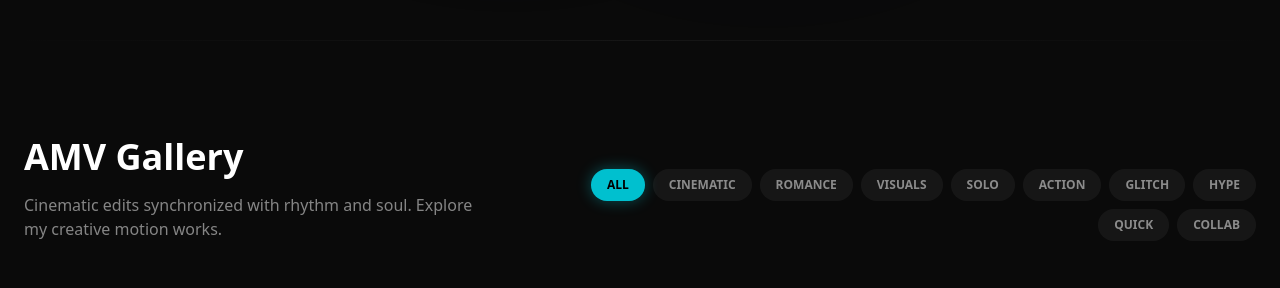
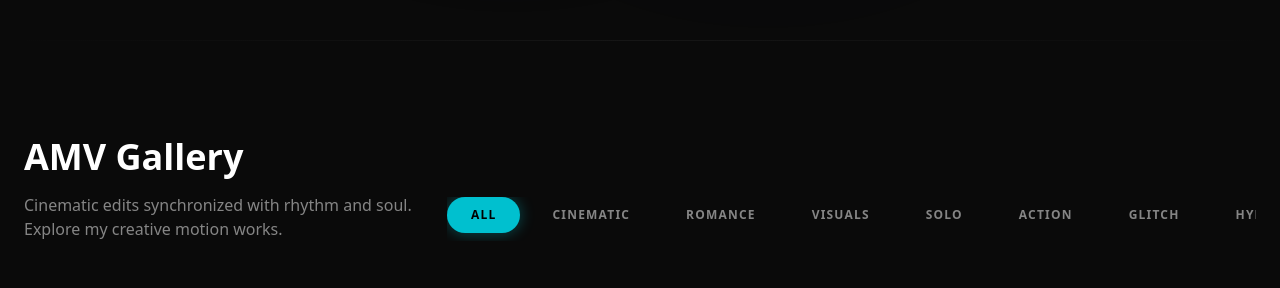
Before and after one commit to Gansputra/gansputra.vercel.app, a Next.js app: page / in a window 1280 px wide. Shown: the part 760-1048 px from the top of the page. Built offline with nearby package versions, Linux system fonts and the light colour scheme; grey boxes are pictures that could not be loaded.

Commit message:
replaced position of experience's card

```diff
--- a/src/app/globals.css
+++ b/src/app/globals.css
@@ -142,4 +142,34 @@
     -moz-osx-font-smoothing: grayscale;
     transition: background-color 0.3s, color 0.3s;
   }
+
+  /* Custom Scrollbar */
+  ::-webkit-scrollbar {
+    width: 6px;
+    height: 6px;
+  }
+
+  ::-webkit-scrollbar-track {
+    background: #0a0a0a;
+  }
+
+  ::-webkit-scrollbar-thumb {
+    background: #222;
+    border-radius: 10px;
+    border: 1px solid rgba(255, 255, 255, 0.05);
+  }
+
+  ::-webkit-scrollbar-thumb:hover {
+    background: var(--primary);
+  }
+
+  /* Hide scrollbar utility */
+  .no-scrollbar::-webkit-scrollbar {
+    display: none;
+  }
+
+  .no-scrollbar {
+    -ms-overflow-style: none;
+    scrollbar-width: none;
+  }
 }
--- a/src/components/sections/AboutSection.tsx
+++ b/src/components/sections/AboutSection.tsx
@@ -13,9 +13,9 @@ export const AboutSection = () => {
     ];
 
     const stats = [
-        { label: "Editing", value: "3+", color: "text-primary" },
-        { label: "Coding", value: "1+", color: "text-secondary" },
-        { label: "Designing", value: "3+", color: "text-white" },
+        { label: "Editing Experience", value: "3+", years: "2023 — 2026", color: "text-primary" },
+        { label: "Coding Journey", value: "1+", years: "2025 — 2026", color: "text-secondary" },
+        { label: "Design Projects", value: "3+", years: "2023 — 2026", color: "text-white" },
     ];
 
     const [currentStat, setCurrentStat] = React.useState(0);
@@ -32,14 +32,14 @@ export const AboutSection = () => {
             <div className="max-w-7xl mx-auto">
                 <div className="grid grid-cols-1 lg:grid-cols-2 gap-16 items-center">
                     <motion.div
-                        initial={{ opacity: 0, scale: 0.9 }}
-                        whileInView={{ opacity: 1, scale: 1 }}
+                        initial={{ opacity: 0 }}
+                        whileInView={{ opacity: 1 }}
                         transition={{ duration: 0.8 }}
                         viewport={{ once: true }}
                         className="relative group p-4"
                     >
-                        {/* Rotating Outer Ring (Cyberpunk Style) */}
-                        <div className="absolute inset-0 bg-gradient-to-tr from-primary via-transparent to-secondary rounded-full animate-spin-slow opacity-30 group-hover:opacity-100 blur-sm transition-opacity" />
+                        {/* Static Outer Ring */}
+                        <div className="absolute inset-0 bg-gradient-to-tr from-primary via-transparent to-secondary rounded-full opacity-30 group-hover:opacity-60 blur-sm transition-opacity" />
 
                         <div className="aspect-square rounded-full overflow-hidden glass-morphism p-2 flex items-center justify-center relative border border-white/10 z-10 backdrop-blur-2xl">
                             <div className="w-full h-full rounded-full flex items-center justify-center overflow-hidden relative bg-black/40">
@@ -57,39 +57,62 @@ export const AboutSection = () => {
                             </div>
                         </div>
 
-                        {/* Rotating floating stats */}
-                        <motion.div
-                            whileHover={{ scale: 1.05 }}
-                            className="absolute -bottom-2 -right-2 md:-bottom-2 md:-right-2 p-5 glass-morphism rounded-2xl shadow-2xl animate-float z-20 border border-white/10 backdrop-blur-3xl min-w-[140px]"
-                        >
-                            <AnimatePresence mode="wait">
-                                <motion.div
-                                    key={currentStat}
-                                    initial={{ opacity: 0, y: 10 }}
-                                    animate={{ opacity: 1, y: 0 }}
-                                    exit={{ opacity: 0, y: -10 }}
-                                    transition={{ duration: 0.5 }}
-                                    className="text-center"
-                                >
-                                    <p className={cn("text-3xl font-black mb-1", stats[currentStat].color)}>
-                                        {stats[currentStat].value}
-                                    </p>
-                                    <p className="text-white/50 text-[10px] font-bold uppercase tracking-widest leading-tight">
-                                        Years <br /> {stats[currentStat].label}
-                                    </p>
-                                </motion.div>
-                            </AnimatePresence>
-                        </motion.div>
                     </motion.div>
 
                     <div>
                         <h2 className="text-4xl font-bold text-white mb-6">Behind the Lens <br />& the Code</h2>
-                        <p className="text-white/60 text-lg mb-10 leading-relaxed">
+                        <p className="text-white/60 text-lg mb-8 leading-relaxed">
                             I'm gansputra, a multidisciplinary creative bridging the gap between
                             backend logic and cinematic visuals. My journey started with a passion
                             for storytelling through video editing, which evolved into a career
                             building complex web applications.
                         </p>
+
+                        {/* Experience Stats - Full Width & Detailed */}
+                        <motion.div
+                            initial={{ opacity: 0, y: 10 }}
+                            whileInView={{ opacity: 1, y: 0 }}
+                            viewport={{ once: true }}
+                            className="mb-12 flex items-center gap-6 px-8 py-6 glass-morphism rounded-3xl border border-white/10 relative overflow-hidden group/stats"
+                        >
+                            {/* Decorative Background Glow */}
+                            <div className={cn(
+                                "absolute top-0 left-0 w-1 h-full transition-colors duration-500",
+                                stats[currentStat].color.replace('text-', 'bg-')
+                            )} />
+
+                            <div className="w-14 h-14 rounded-2xl bg-white/5 flex items-center justify-center text-primary group-hover/stats:scale-110 transition-transform">
+                                <Zap size={24} />
+                            </div>
+
+                            <div className="flex-1">
+                                <AnimatePresence mode="wait">
+                                    <motion.div
+                                        key={currentStat}
+                                        initial={{ opacity: 0, x: 20 }}
+                                        animate={{ opacity: 1, x: 0 }}
+                                        exit={{ opacity: 0, x: -20 }}
+                                        transition={{ duration: 0.5 }}
+                                        className="flex flex-col md:flex-row md:items-center justify-between gap-4"
+                                    >
+                                        <div className="flex items-center gap-4">
+                                            <span className={cn("text-4xl font-black tracking-tighter", stats[currentStat].color)}>
+                                                {stats[currentStat].value}
+                                            </span>
+                                            <div className="h-8 w-[1px] bg-white/10 hidden md:block" />
+                                            <span className="text-white font-bold uppercase tracking-widest text-xs leading-tight">
+                                                {stats[currentStat].label}
+                                            </span>
+                                        </div>
+
+                                        <div className="flex flex-col items-end">
+                                            <span className="text-white/40 text-[10px] font-bold uppercase tracking-[0.2em]">Timeline</span>
+                                            <span className="text-white/80 font-mono text-sm">{stats[currentStat].years}</span>
+                                        </div>
+                                    </motion.div>
+                                </AnimatePresence>
+                            </div>
+                        </motion.div>
 
                         <div className="space-y-6">
                             {skills.map((skill, i) => (
@@ -114,6 +137,6 @@ export const AboutSection = () => {
                     </div>
                 </div>
             </div>
-        </section>
+        </section >
     );
 };
--- a/src/components/sections/AmvShowcase.tsx
+++ b/src/components/sections/AmvShowcase.tsx
@@ -1,12 +1,13 @@
 "use client";
 
 import React, { useState } from "react";
-import { motion } from "framer-motion";
+import { motion, AnimatePresence } from "framer-motion";
 import { Card } from "@/components/ui/Card";
 import { Badge } from "@/components/ui/Badge";
 import { Modal } from "@/components/ui/Modal";
 import { amvData } from "@/data/amvData";
 import { Play, Music, Cpu, Calendar, Youtube } from "lucide-react";
+import { cn } from "@/lib/utils";
 import { getVideoThumbnail } from "@/lib/getVideoThumbnail";
 
 export const AmvShowcase = () => {
@@ -34,27 +35,40 @@ export const AmvShowcase = () => {
     return (
         <section id="amvs" className="py-24 px-6 relative overflow-hidden">
             <div className="max-w-7xl mx-auto">
-                <div className="flex flex-col md:flex-row justify-between items-end mb-12 gap-6">
-                    <div>
-                        <h2 className="text-4xl font-bold text-white mb-4">AMV Gallery</h2>
-                        <p className="text-white/50 max-w-lg">
+                <div className="flex flex-col md:flex-row justify-between items-center md:items-end mb-12 gap-8 text-center md:text-left">
+                    <div className="w-full md:w-auto">
+                        <h2 className="text-4xl font-bold text-white mb-4 text-3xl md:text-4xl">AMV Gallery</h2>
+                        <p className="text-white/50 max-w-lg mx-auto md:mx-0 text-sm md:text-base">
                             Cinematic edits synchronized with rhythm and soul. Explore my creative motion works.
                         </p>
                     </div>
 
-                    <div className="flex flex-wrap gap-2 md:max-w-[60%] justify-end">
+                    {/* Modern Horizontal Category Filter */}
+                    <div className="w-full md:w-auto overflow-x-auto no-scrollbar -mx-6 px-6 md:mx-0 md:px-0">
+                        <div className="flex gap-2 min-w-max pb-2 justify-center md:justify-end">
                             {categories.map(cat => (
                                 <button
                                     key={cat}
                                     onClick={() => setFilter(cat)}
-                                className={`px-4 py-2 rounded-full text-[10px] md:text-xs font-bold transition-all whitespace-nowrap ${filter === cat
-                                    ? "bg-primary text-black shadow-neon"
-                                    : "bg-white/5 text-white/50 hover:bg-white/10 hover:text-white"
-                                    }`}
+                                    className="relative px-6 py-2.5 rounded-full text-[10px] md:text-xs font-bold transition-all whitespace-nowrap group"
                                 >
-                                {cat.toUpperCase()}
+                                    {/* Animated Background Capsule */}
+                                    {filter === cat && (
+                                        <motion.div
+                                            layoutId="activeTab"
+                                            className="absolute inset-0 bg-primary rounded-full shadow-neon"
+                                            transition={{ type: "spring", bounce: 0.2, duration: 0.6 }}
+                                        />
+                                    )}
+                                    <span className={cn(
+                                        "relative z-10 uppercase tracking-widest transition-colors duration-300",
+                                        filter === cat ? "text-black" : "text-white/50 group-hover:text-white"
+                                    )}>
+                                        {cat}
+                                    </span>
                                 </button>
                             ))}
+                        </div>
                     </div>
                 </div>
 
```
Lines whose indentation alone changed are shown as unchanged.
